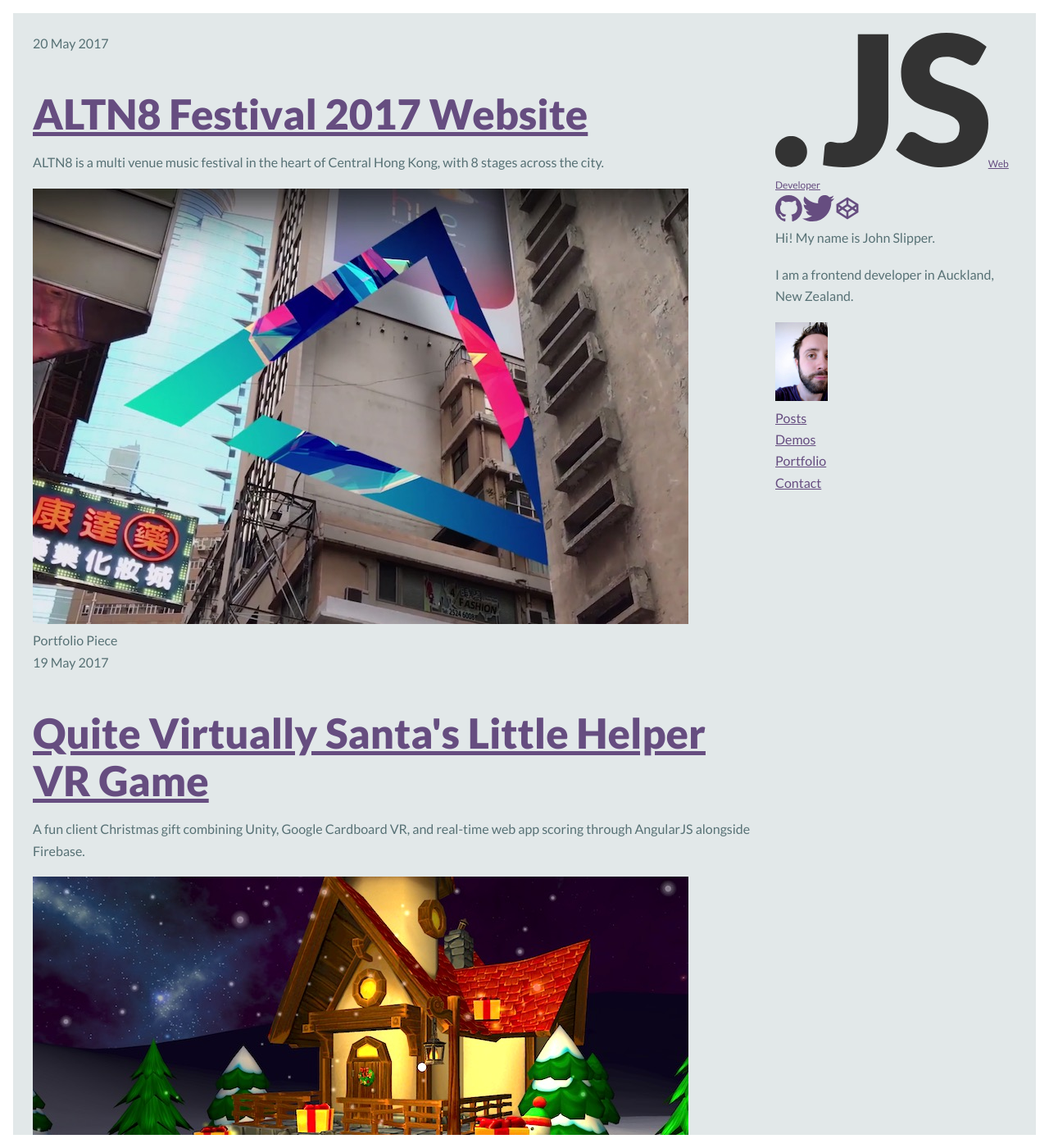
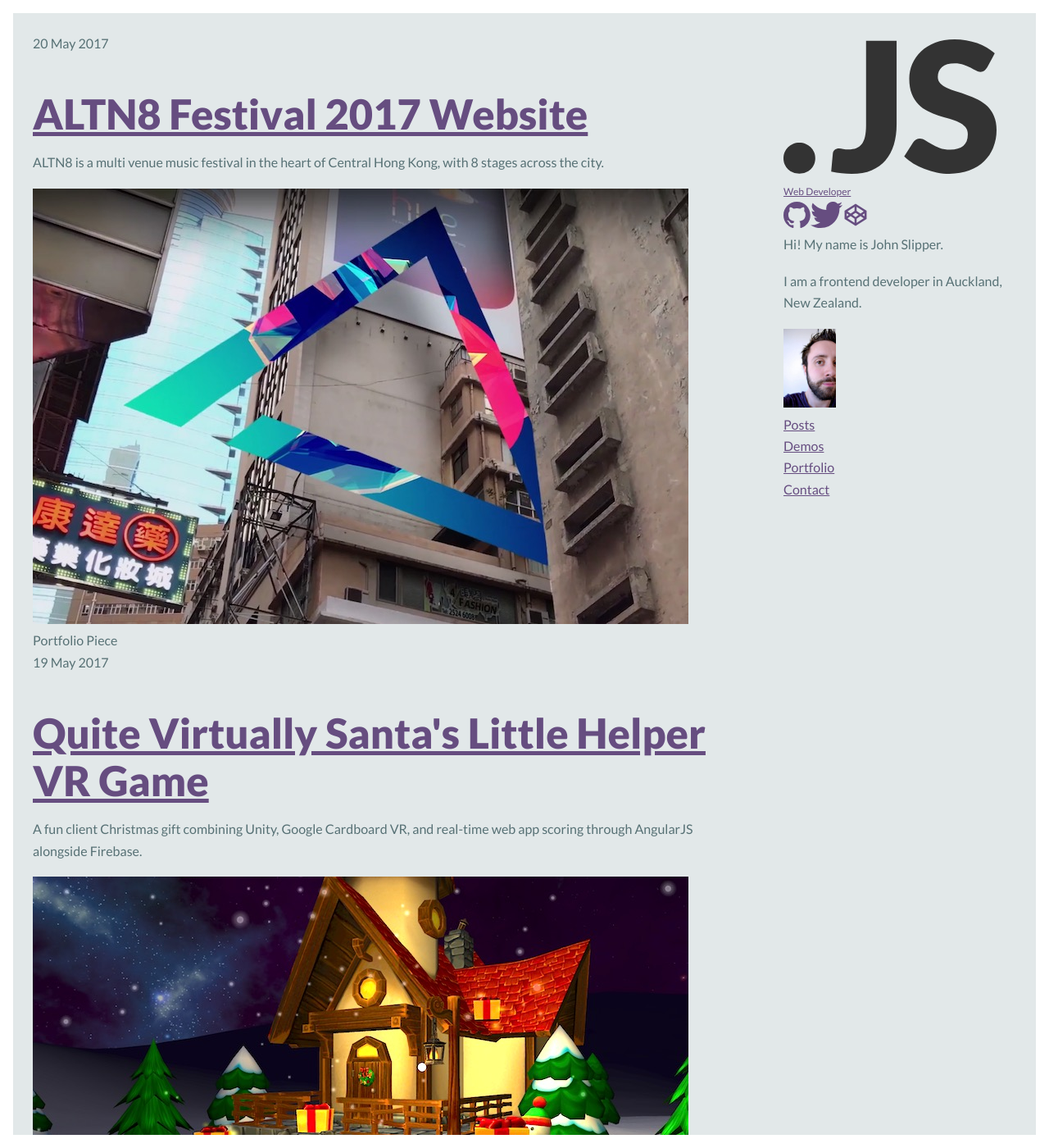
Before and after one commit to johnslipper/johnslipper.github.io, a Jekyll site: the page built from index.html, in a window 1280 px wide and 1400 px high. Shown: the whole window at 82% size. Built offline with Jekyll 4.4.1, drawn with Linux system fonts in a browser that asks for light colours.

Commit message:
Further main layout tweaks and grid gap variable

```diff
--- a/_sass/_layout.scss
+++ b/_sass/_layout.scss
@@ -1,8 +1,9 @@
 :root {
     --layout-padding-sm: var(--spacing-2);
     --layout-padding-lg: var(--spacing-4);
-    --layout-wrapper-padding-sm: var(--spacing-2);
-    --layout-wrapper-padding-lg: var(--spacing-5);
+    --layout-wrapper-padding-sm: var(--spacing-4);
+    --layout-wrapper-padding-lg: var(--spacing-6);
+    --layout-grid-gap: var(--spacing-7);
 }
 
 .layout {
@@ -48,7 +49,7 @@
         .layout__wrapper {
             display: grid;
             grid-template-columns: 3fr 1fr;
-            grid-gap: var(--layout-wrapper-padding-lg);
+            grid-gap: var(--layout-grid-gap);
         }
 
         .layout__footer {
```
